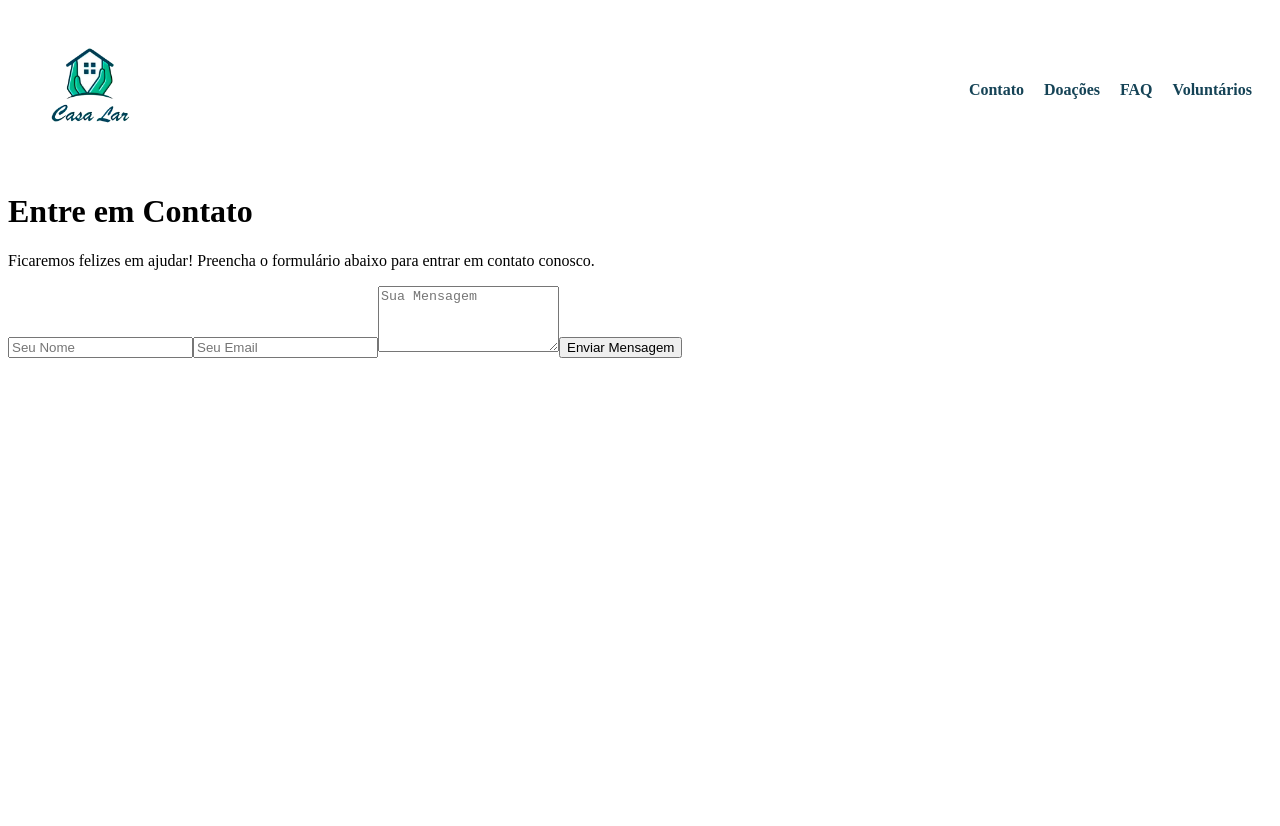
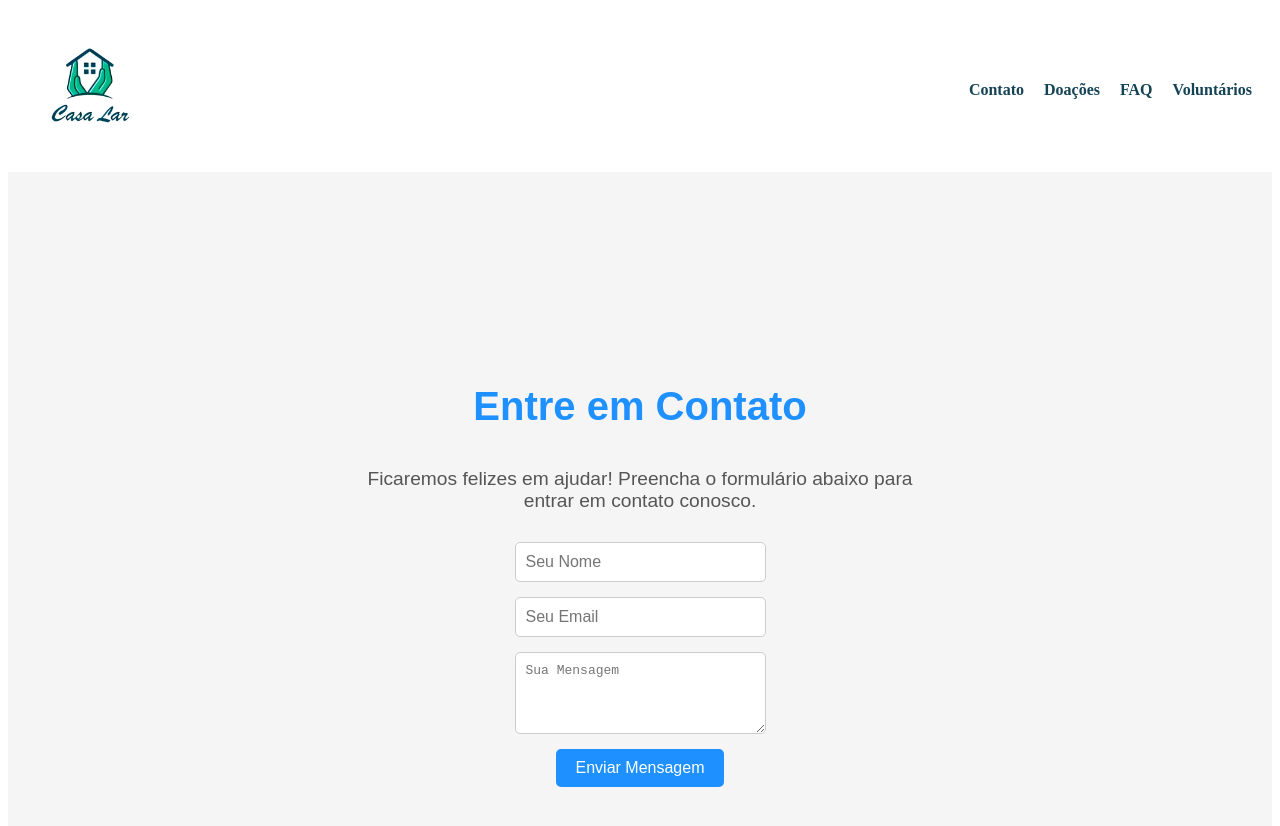
Before and after one commit to Acauhi99/front--casa-lar-rio-novo, a React (Vite) app: page /contact in a window 1280 px wide. Shown: the top 826 px of the page. Before the commit the page ends 800 px from the top, so only its background shows below. Built offline with nearby package versions, Linux system fonts and the light colour scheme.

Commit message:
:lipstick: feat: Estilização inicial da tela de contato com CSS

```diff
--- a/src/screens/Contact/Contact.css
+++ b/src/screens/Contact/Contact.css
@@ -0,0 +1,55 @@
+.contact-container {
+    display: flex;
+    flex-direction: column;
+    align-items: center;
+    justify-content: center;
+    height: 100vh;
+    background-color: #f5f5f5;
+    color: #333;
+    font-family: Arial, sans-serif;
+  }
+
+  .contact-header {
+    font-size: 2.5em;
+    color: #1e90ff;
+    margin-bottom: 20px;
+  }
+
+  .contact-intro {
+    font-size: 1.2em;
+    color: #555;
+    margin-bottom: 30px;
+    text-align: center;
+    max-width: 600px;
+  }
+
+  .contact-form {
+    display: flex;
+    flex-direction: column;
+    align-items: center;
+    gap: 15px;
+  }
+
+  .contact-input {
+    padding: 10px;
+    width: 100%;
+    max-width: 300px;
+    border: 1px solid #ccc;
+    border-radius: 5px;
+    font-size: 1em;
+  }
+
+  .contact-button {
+    padding: 10px 20px;
+    font-size: 1em;
+    color: #fff;
+    background-color: #1e90ff;
+    border: none;
+    border-radius: 5px;
+    cursor: pointer;
+    transition: background-color 0.3s ease;
+  }
+
+  .contact-button:hover {
+    background-color: #1c86ee;
+  }
```
